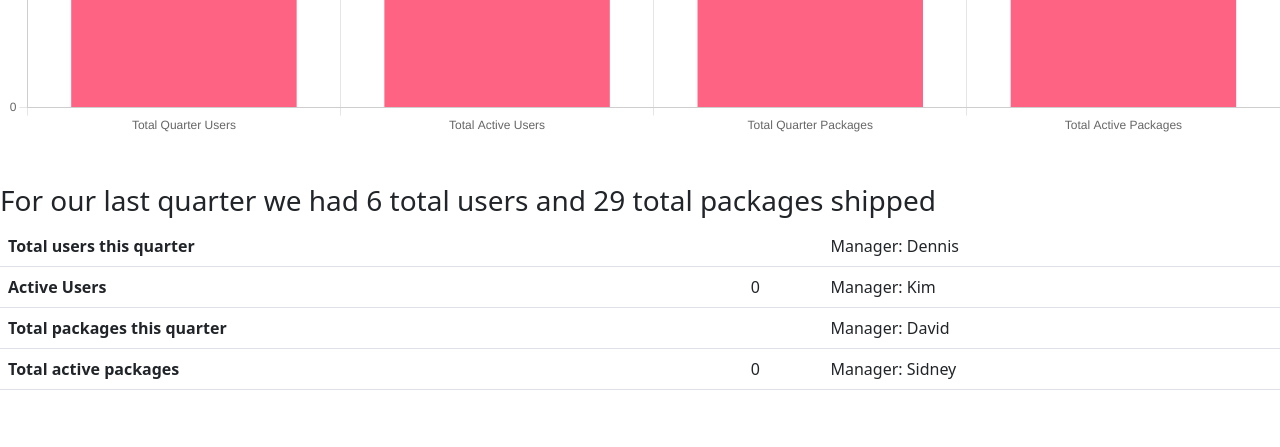
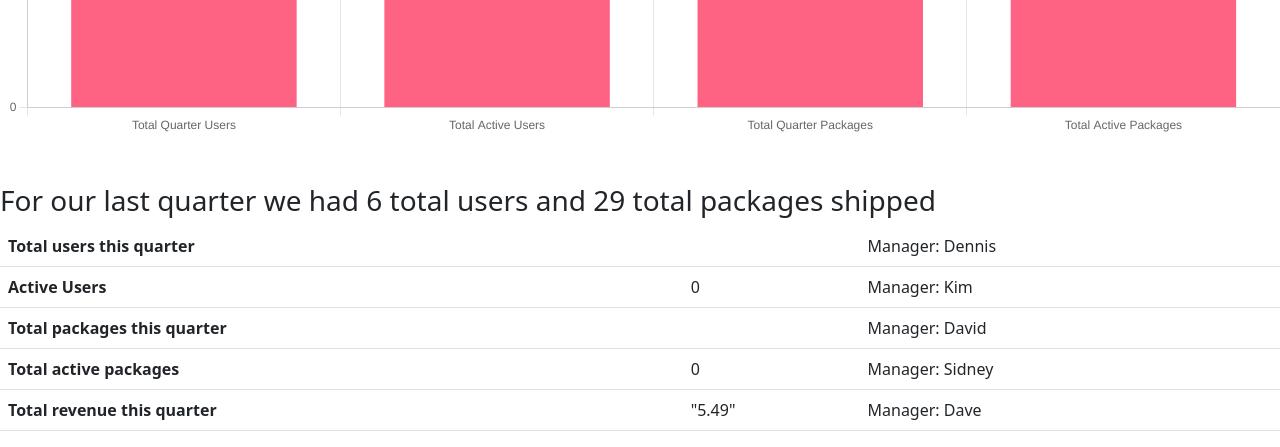
Before and after one commit to Mustafa1292/Class-proj, a PHP site: page /Forms/reports.php in a window 1280 px wide. Shown: the part 1296-1743 px from the top of the page. Before the commit the page ends 1686 px from the top, so only its background shows below. Run offline with PHP 8.4, Linux system fonts and the light colour scheme; data that the repository does not hold is empty.

Commit message:
Update reports.php

```diff
--- a/Forms/reports.php
+++ b/Forms/reports.php
@@ -95,6 +95,11 @@ echo'
       <td>'.$raw[0].'</td>
       <td>Manager: Sidney</td>
     </tr>
+    <tr>
+      <th scope="row">Total revenue this quarter</th>
+      <td>"5.49"</td>
+      <td>Manager: Dave</td>
+    </tr>
 
   </tbody></br>
   </br>';
```
